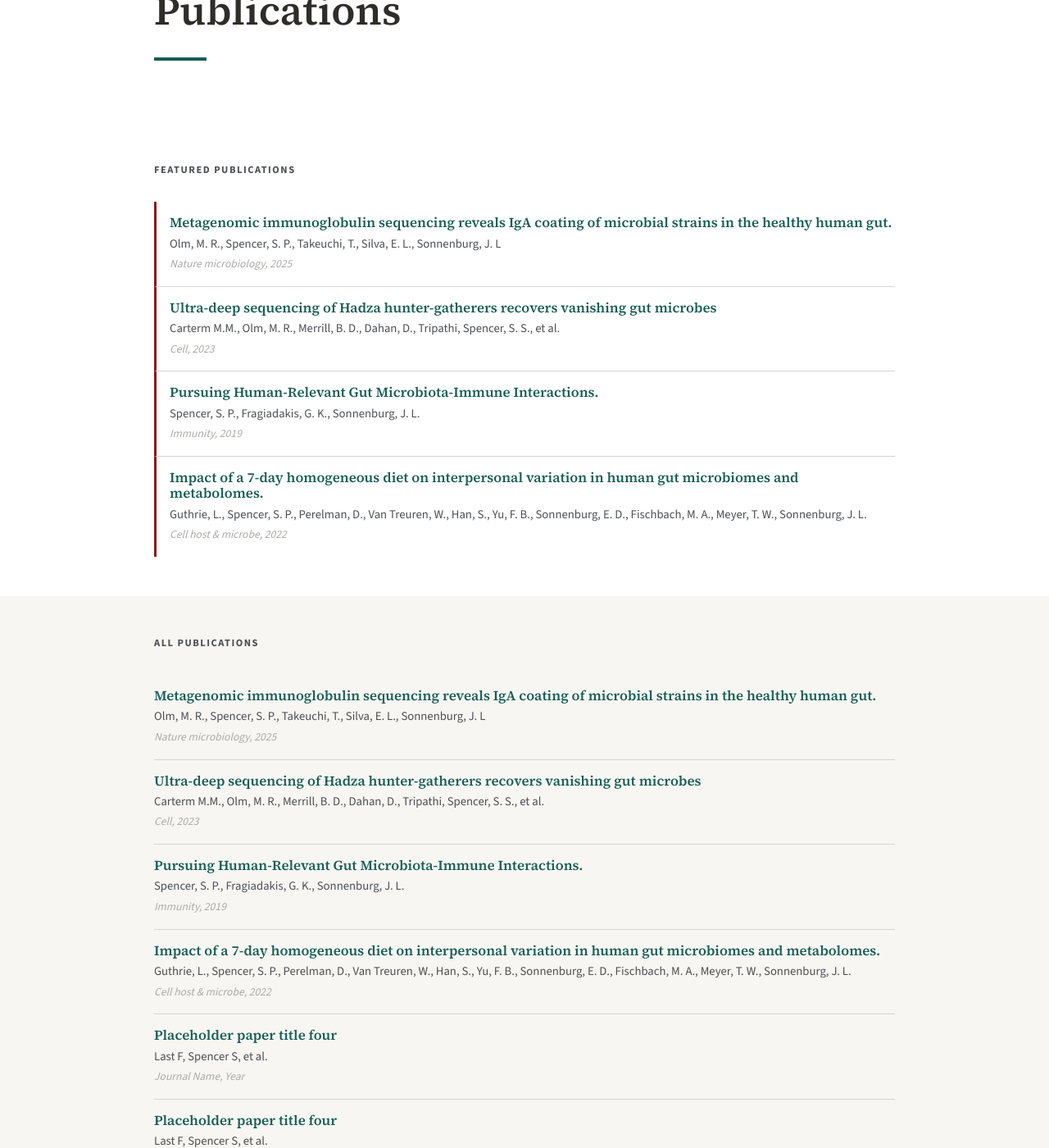
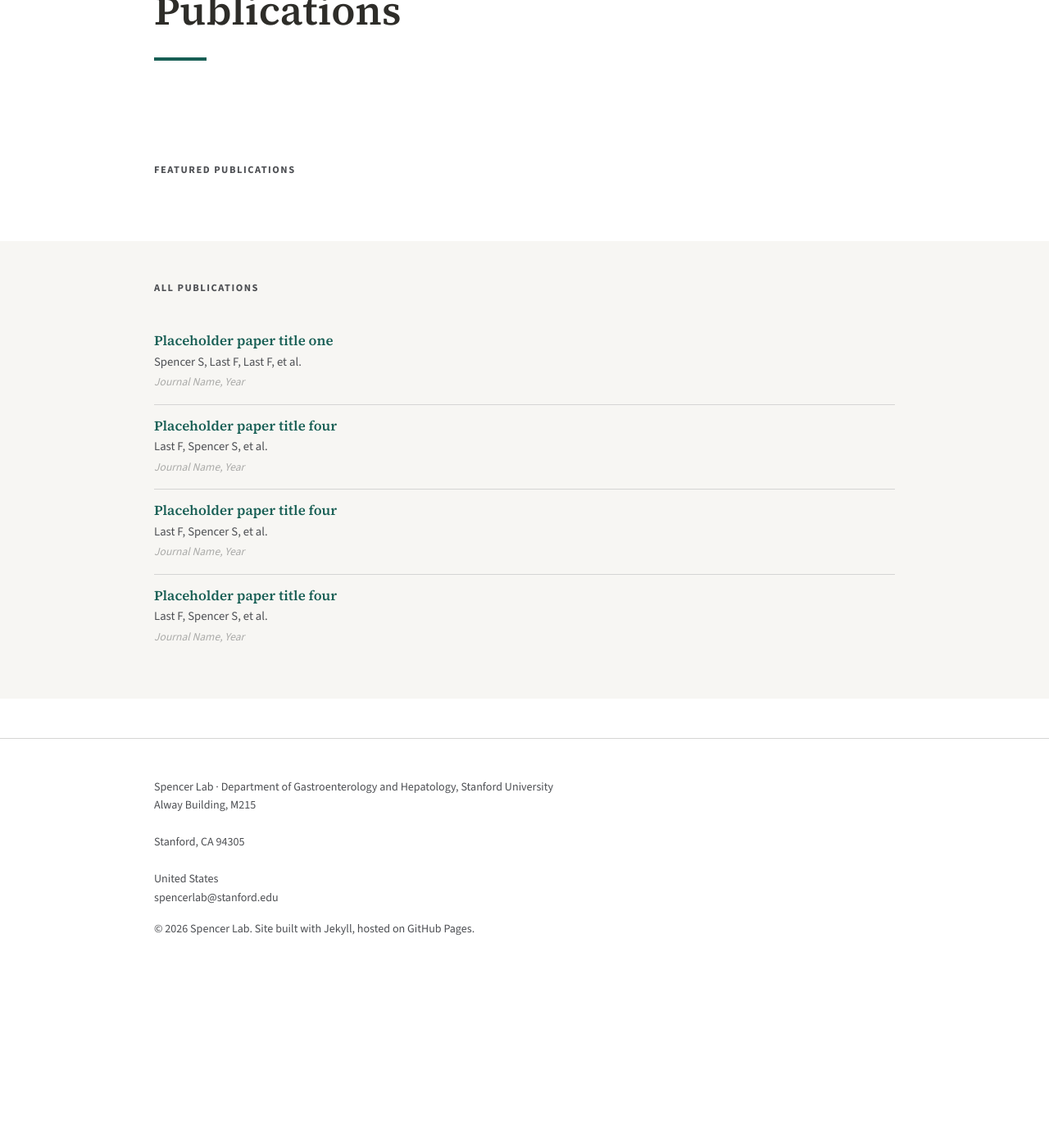
Before and after one commit to gargollo/spencer_lab, a Jekyll site: the page built from publications/index.html, in a window 1280 px wide and 1400 px high, scrolled down 240 px. Shown: the whole window at 82% size. Built offline with Jekyll 4.4.1, drawn with Linux system fonts in a browser that asks for light colours; after the commit the page ends 1449 px from its top, so only the background shows below that.

Commit message:
Revert "Update publications.yml"
This reverts commit e505c64330362864520bd979158b21fd3d32b209.

```diff
--- a/_data/publications.yml
+++ b/_data/publications.yml
@@ -2,32 +2,8 @@
 # papers — they'll show in the highlighted section up top. Every
 # entry, featured or not, also appears in "All Publications" below.
 
-- title: "Metagenomic immunoglobulin sequencing reveals IgA coating of microbial strains in the healthy human gut."
-  authors: "Olm, M. R., Spencer, S. P., Takeuchi, T., Silva, E. L., Sonnenburg, J. L"
-  journal: "Nature microbiology, 2025"
-  link: "https://profiles.stanford.edu/sean-spencer?tab=publications#:~:text=View%20details%20for-,PubMedID%2039747692,-View%20details%20for"
-  featured: true
-
-- title: "Ultra-deep sequencing of Hadza hunter-gatherers recovers vanishing gut microbes"
-  authors: "Carterm M.M., Olm, M. R., Merrill, B. D., Dahan, D., Tripathi, Spencer, S. S., et al."
-  journal: "Cell, 2023"
-  link: "https://doi.org/10.1016/j.cell.2023.05.046"
-  featured: true
-
-- title: "Pursuing Human-Relevant Gut Microbiota-Immune Interactions."
-  authors: "Spencer, S. P., Fragiadakis, G. K., Sonnenburg, J. L."
-  journal: "Immunity, 2019"
-  link: "https://pubmed.ncbi.nlm.nih.gov/31433970/"
-  featured: true
-
-- title: "Impact of a 7-day homogeneous diet on interpersonal variation in human gut microbiomes and metabolomes."
-  authors: "Guthrie, L., Spencer, S. P., Perelman, D., Van Treuren, W., Han, S., Yu, F. B., Sonnenburg, E. D., Fischbach, M. A., Meyer, T. W., Sonnenburg, J. L."
-  journal: "Cell host & microbe, 2022"
-  link: "https://pubmed.ncbi.nlm.nih.gov/35643079/"
-  featured: true
-
-- title: "Placeholder paper title four"
-  authors: "Last F, Spencer S, et al."
+- title: "Placeholder paper title one"
+  authors: "Spencer S, Last F, Last F, et al."
   journal: "Journal Name, Year"
   link: "https://doi.org/xxxxx"
   featured: false
```
